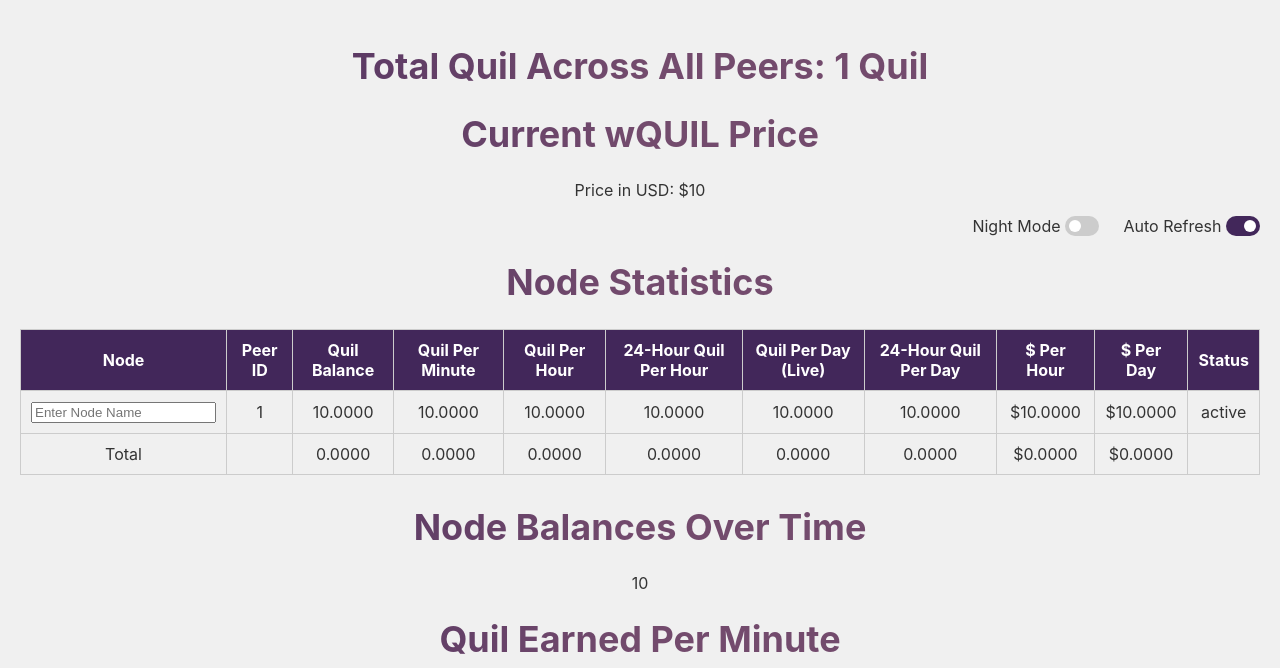
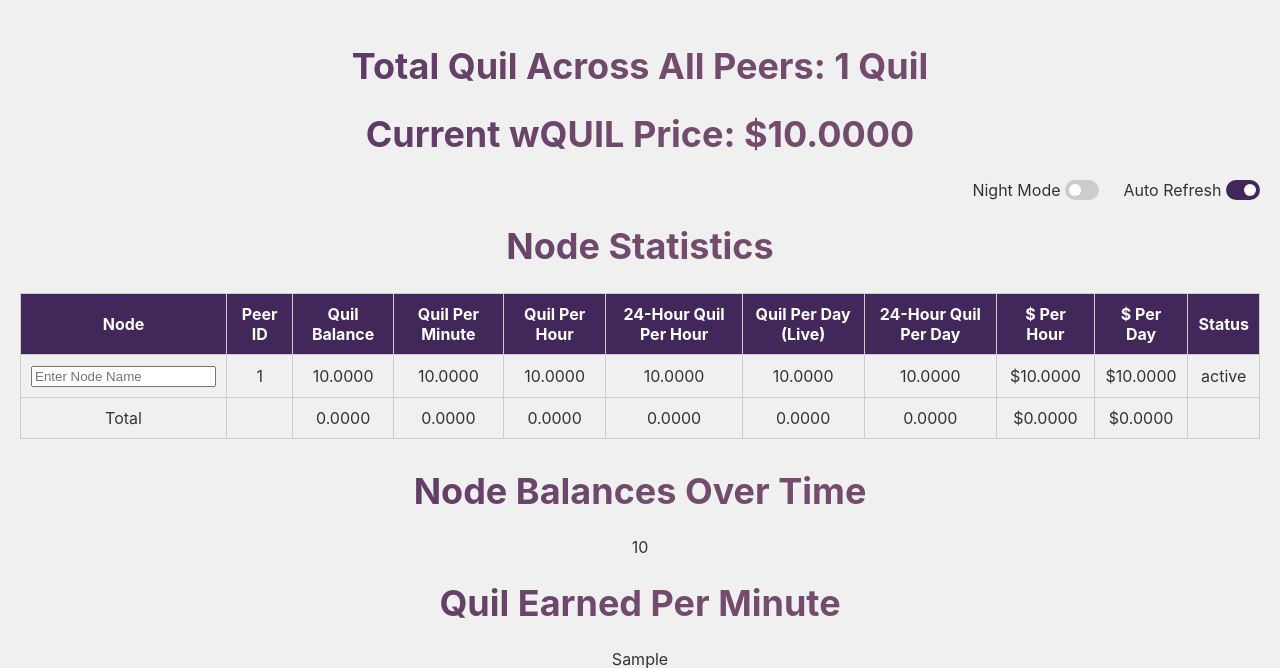
Before and after one commit to ivanontech/quiltracker, a Python web app: template templates/index.html in a window 1280 px wide. Shown: the top 668 px of the page. Run offline with Jinja, Linux system fonts and the light colour scheme; the template is opened without the code that fills it: most values are stand-ins (such as "Sample title", 1, 10 or a date in 2020); some libraries are stand-ins or nearby versions.

Commit message:
Update index.html

```diff
--- a/templates/index.html
+++ b/templates/index.html
@@ -174,8 +174,7 @@
     <!-- Apply Blue Gradient Text to All Relevant Headings -->
     <h1 class="gradient-text">Total Quil Across All Peers: {{ total_balance }} Quil</h1>
 
-    <h1 class="gradient-text">Current wQUIL Price</h1>
-    <p>Price in USD: ${{ wquil_price }}</p>
+    <h1 class="gradient-text">Current wQUIL Price: ${{ "{:.4f}".format(wquil_price) }}</h1>
 
     <!-- Night Mode and Auto-Refresh Switches -->
     <div style="text-align: right; margin-bottom: 20px;">
@@ -197,7 +196,7 @@
     <table>
         <thead>
             <tr>
-                <th>Node</th>
+                <th style="width: 5%;">Node</th> <!-- Reduced width of Node column -->
                 <th>Peer ID</th>
                 <th>Quil Balance</th>
                 <th>Quil Per Minute</th>
```
